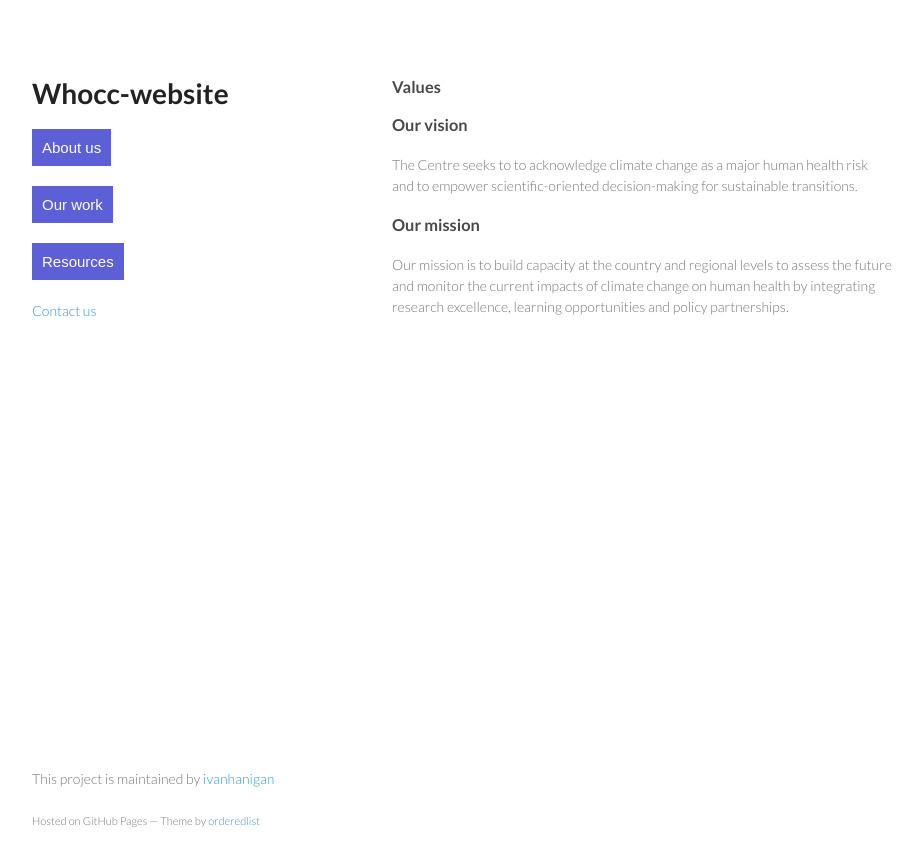
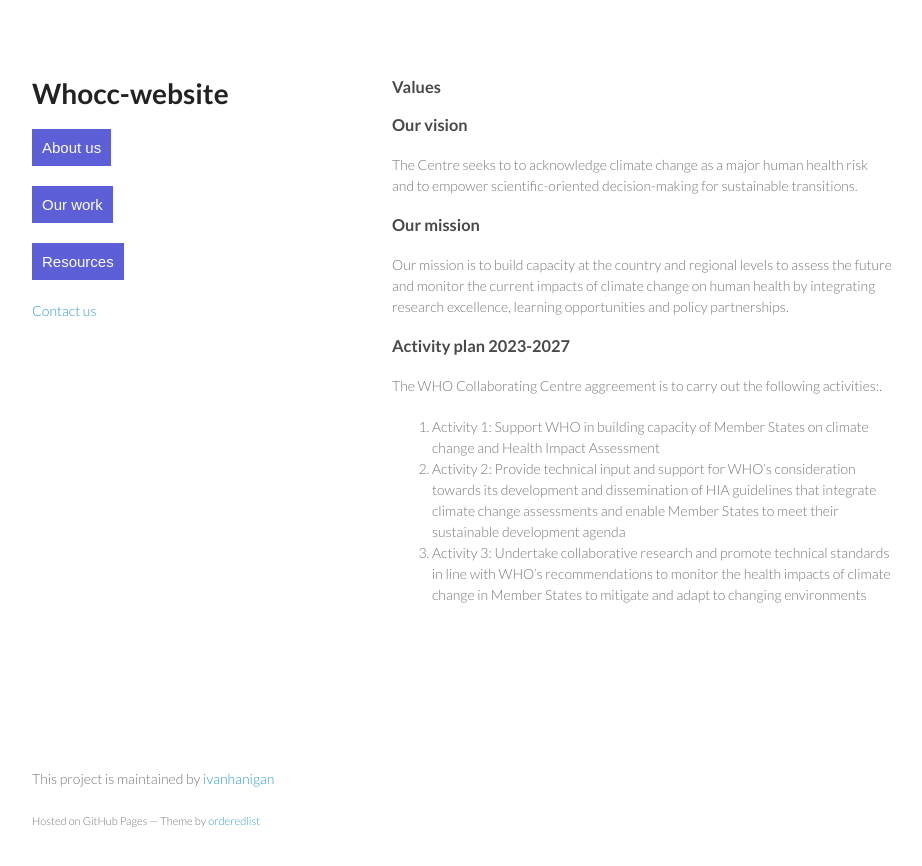
Before and after one commit to ivanhanigan/whocc-cchia-draft-website, a Jekyll site: the page built from values.md, in a window 1280 px wide. Shown: the top 866 px of the page, without its empty margins (178-1100 px from the left). Built offline with Jekyll 4.4.1, drawn with Linux system fonts in a browser that asks for light colours.

Commit message:
Update values.md

```diff
--- a/values.md
+++ b/values.md
@@ -11,3 +11,11 @@
 ### Our mission
 
 Our mission is to build capacity at the country and regional levels to assess the future and monitor the current impacts of climate change on human health by integrating research excellence, learning opportunities and policy partnerships.
+
+### Activity plan 2023-2027
+
+The WHO Collaborating Centre aggreement is to carry out the following activities:.
+
+1. Activity 1: Support WHO in building capacity of Member States on climate change and Health Impact Assessment
+2. Activity 2: Provide technical input and support for WHO’s consideration towards its development and dissemination of HIA guidelines that integrate climate change assessments and enable Member States to meet their sustainable development agenda
+3. Activity 3: Undertake collaborative research and promote technical standards in line with WHO’s recommendations to monitor the health impacts of climate change in Member States to mitigate and adapt to changing environments
```
